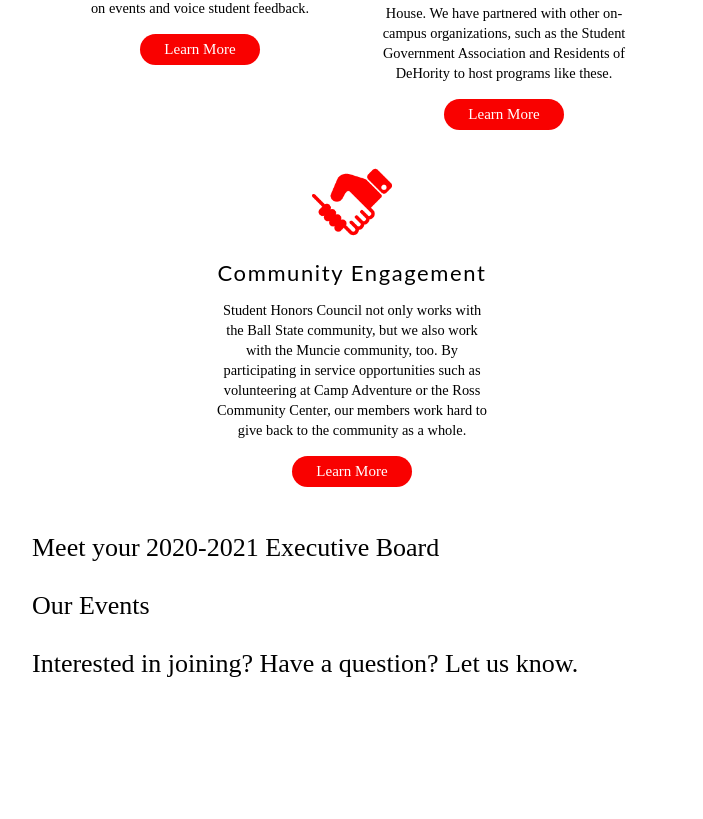
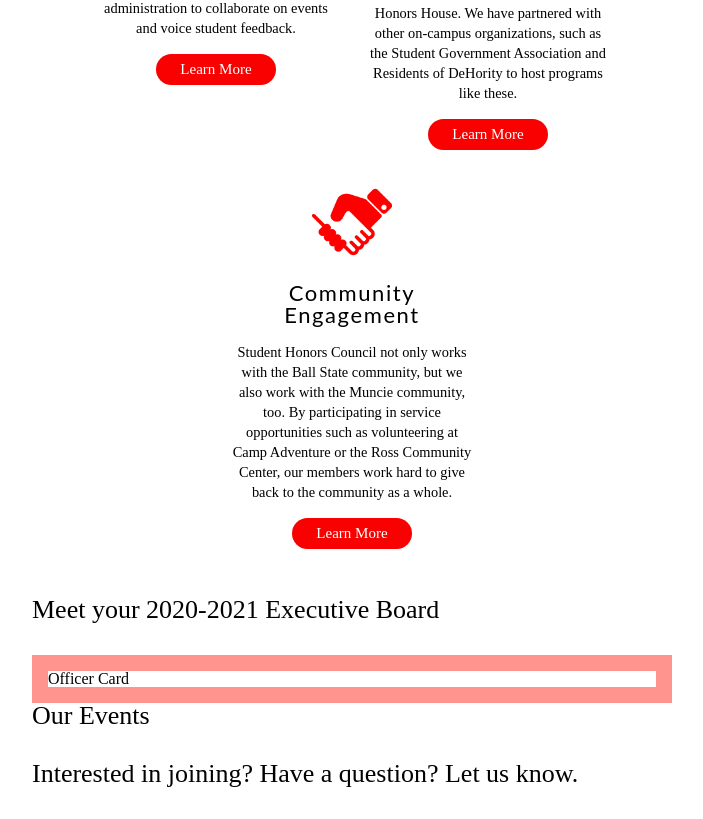
Before and after one commit to Eli017/shc-website, a React (Create React App) app: page / in a window 1280 px wide. Shown: the part 618-1437 px from the top of the page, without its empty margins (288-991 px from the left). Before the commit the page ends 1327 px from the top, so only its background shows below. Built offline with nearby package versions, Linux system fonts and the light colour scheme.

Commit message:
Created OfficerBoard.js and OfficerCard.js

```diff
--- a/src/components/CoreValue/coreValue.scss
+++ b/src/components/CoreValue/coreValue.scss
@@ -1,7 +1,7 @@
 @import "../../abstracts/variables";
 
 .coreValue {
-  width: 17rem;
+  width: 15rem;
   margin: 1rem;
   display: flex;
   flex-direction: column;
--- /dev/null
+++ b/src/components/OfficerBoard/OfficerBoard.js
@@ -0,0 +1,13 @@
+import React from "react";
+import "./officerBoard.scss";
+import OfficerCard from "../OfficerCard/OfficerCard";
+
+const OfficerBoard = () => {
+  return (
+    <section className={"officerBoard"}>
+      <OfficerCard />
+    </section>
+  );
+};
+
+export default OfficerBoard;
--- /dev/null
+++ b/src/components/OfficerBoard/officerBoard.scss
@@ -0,0 +1,6 @@
+@import "../../abstracts/variables";
+
+.officerBoard {
+  background-color: $primary-highlight;
+  padding: 1rem;
+}
--- /dev/null
+++ b/src/components/OfficerCard/OfficerCard.js
@@ -0,0 +1,12 @@
+import React from "react";
+import "./officerCard.scss";
+
+const OfficerCard = () => {
+  return (
+    <article className={"officerCard"}>
+      <p>Officer Card</p>
+    </article>
+  );
+};
+
+export default OfficerCard;
--- /dev/null
+++ b/src/components/OfficerCard/officerCard.scss
@@ -0,0 +1,5 @@
+@import "../../abstracts/variables";
+
+.officerCard {
+  background-color: $common-white;
+}
--- a/src/pages/Home/Home.js
+++ b/src/pages/Home/Home.js
@@ -4,6 +4,7 @@
 import GroupIcon from "../../assets/images/GroupIcon.png";
 import HandShakeIcon from "../../assets/images/HandShakeIcon.png";
 import CoreValue from "../../components/CoreValue/CoreValue";
+import OfficerBoard from "../../components/OfficerBoard/OfficerBoard";
 
 const Home = () => {
   return (
@@ -39,6 +40,7 @@
         />
       </section>
       <h2>Meet your 2020-2021 Executive Board</h2>
+      <OfficerBoard />
       <h2>Our Events</h2>
       <h2>Interested in joining? Have a question? Let us know.</h2>
     </main>
```
